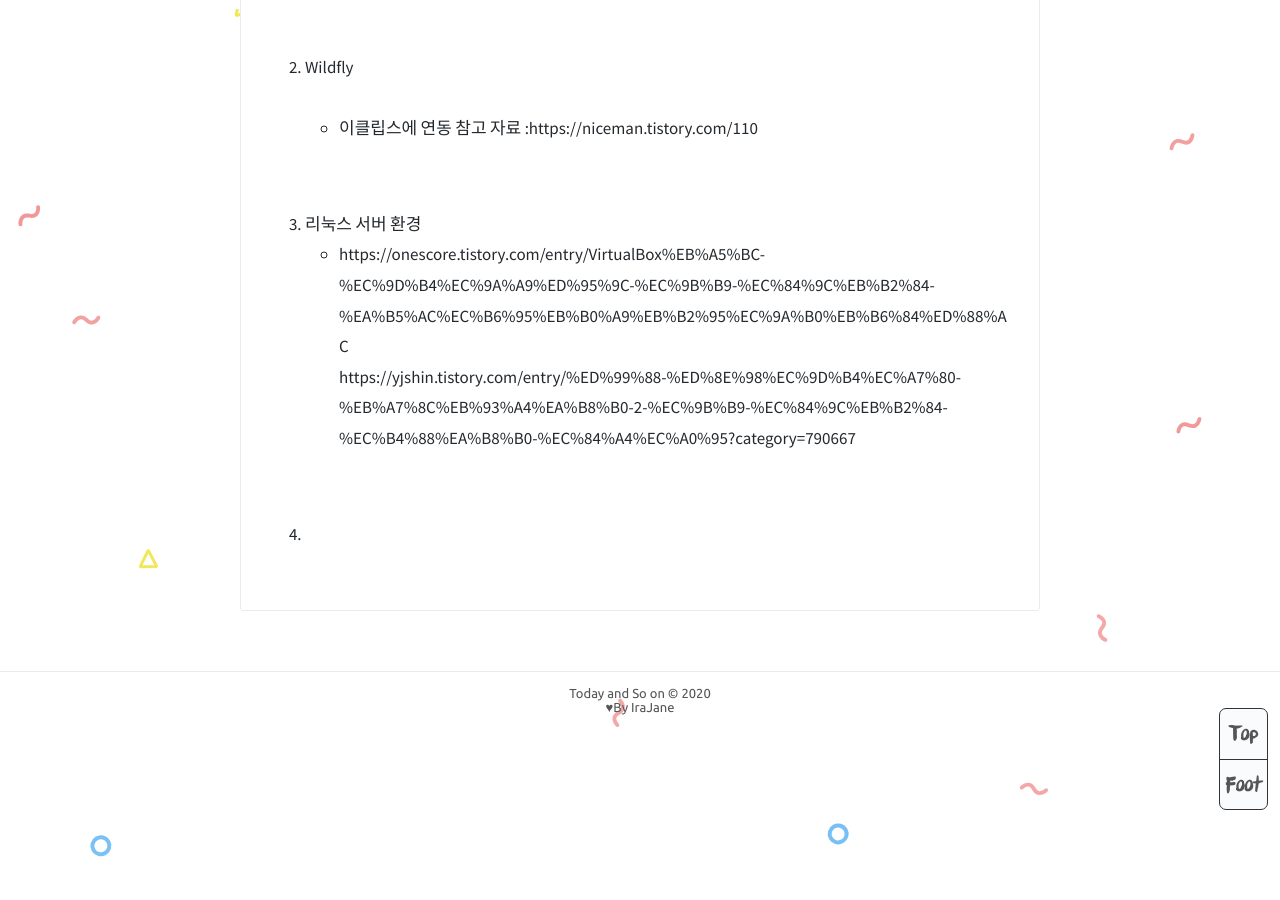
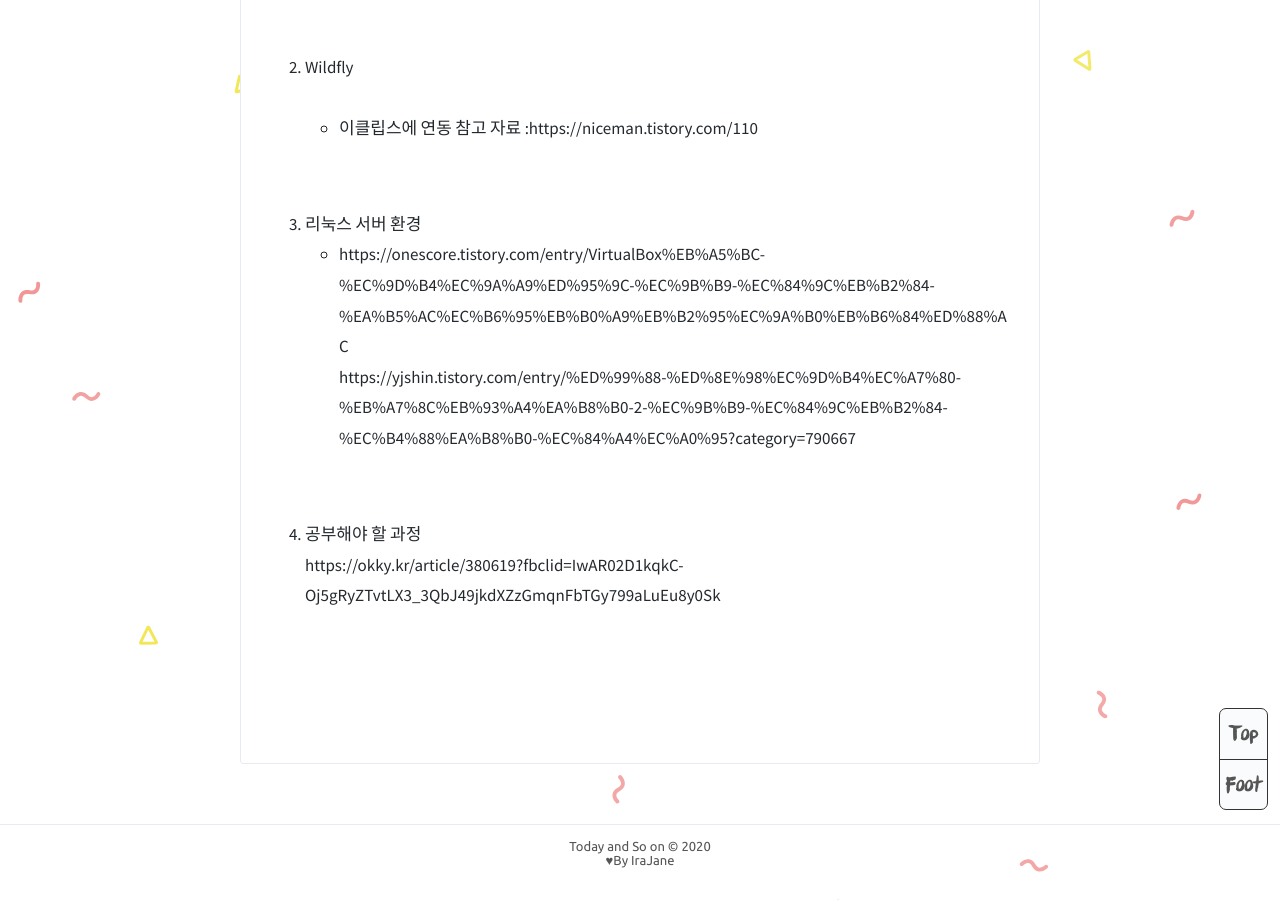
Before and after one commit to IraJane/IraJane.github.io, a Jekyll site: the page built from _posts/2020-09-24-웹서버.md, in a window 1280 px wide and 900 px high, scrolled down 616 px. Built offline with Jekyll 4.4.1, drawn with Linux system fonts in a browser that asks for light colours; comment, search, counter and statistics services are not loaded.

Commit message:
Update 2020-09-24-웹서버.md

```diff
--- a/_posts/2020-09-24-웹서버.md
+++ b/_posts/2020-09-24-웹서버.md
@@ -16,4 +16,6 @@ tags: WEB-Server
  * https://onescore.tistory.com/entry/VirtualBox%EB%A5%BC-%EC%9D%B4%EC%9A%A9%ED%95%9C-%EC%9B%B9-%EC%84%9C%EB%B2%84-%EA%B5%AC%EC%B6%95%EB%B0%A9%EB%B2%95%EC%9A%B0%EB%B6%84%ED%88%AC <br>
  https://yjshin.tistory.com/entry/%ED%99%88-%ED%8E%98%EC%9D%B4%EC%A7%80-%EB%A7%8C%EB%93%A4%EA%B8%B0-2-%EC%9B%B9-%EC%84%9C%EB%B2%84-%EC%B4%88%EA%B8%B0-%EC%84%A4%EC%A0%95?category=790667
 <br><br><br>
-4.
+4. 공부해야 할 과정<br>
+https://okky.kr/article/380619?fbclid=IwAR02D1kqkC-Oj5gRyZTvtLX3_3QbJ49jkdXZzGmqnFbTGy799aLuEu8y0Sk<br>
+<br><br><br>
```
Also changed, not shown: other parts of _posts/2020-09-24-웹서버.md (+1 -1 lines).
